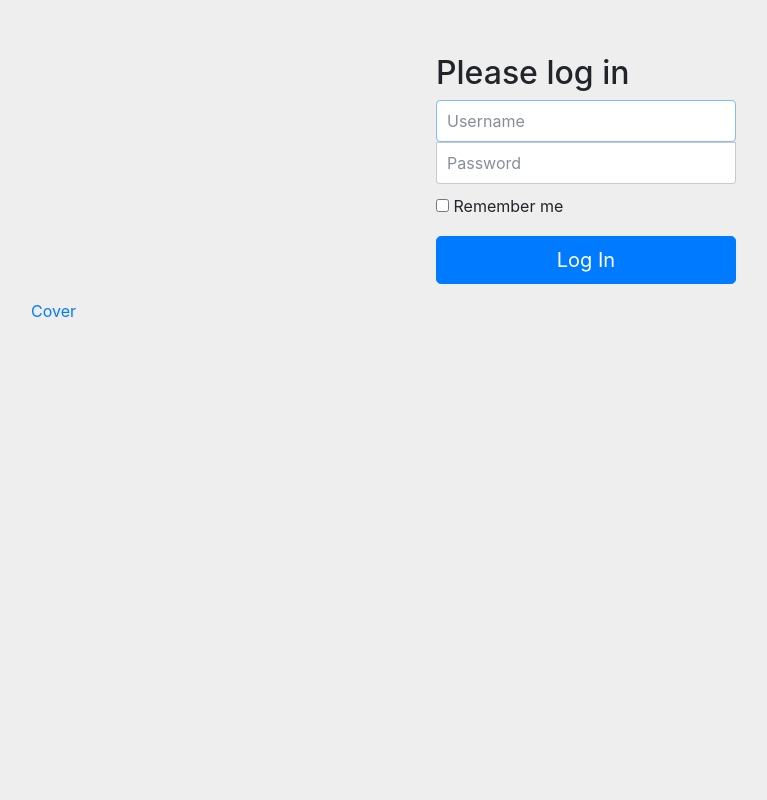
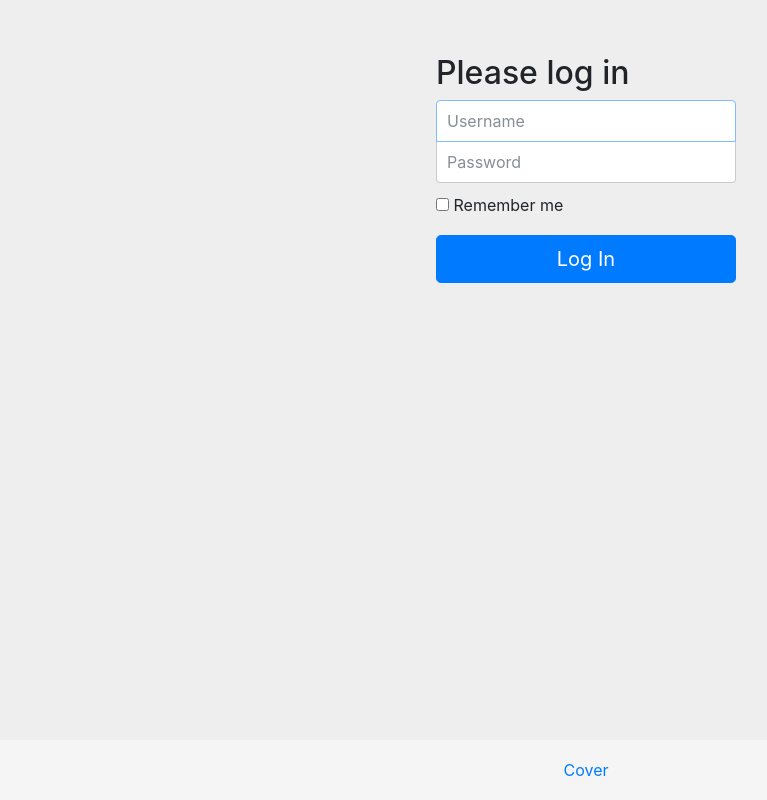
Before and after one commit to smartalecH/Project-Wiki, a Flask app: page /super-login in a window 1280 px wide. Shown: the whole page, without its empty margins (54-821 px from the left). Run offline with Flask 2, Linux system fonts and the light colour scheme; parts of the project's set-up code (start-up, migrations or seed data) failed here and were passed over; some libraries are stand-ins or nearby versions.

Commit message:
fix footer in log-in page

```diff
--- a/app/static/bootstrap4/login.css
+++ b/app/static/bootstrap4/login.css
@@ -27,7 +27,7 @@ body {
 .form-signin .form-control:focus {
   z-index: 2;
 }
-.form-signin input[type="email"] {
+.form-signin input[type="text"] {
   margin-bottom: -1px;
   border-bottom-right-radius: 0;
   border-bottom-left-radius: 0;
@@ -37,3 +37,13 @@ body {
   border-top-left-radius: 0;
   border-top-right-radius: 0;
 }
+
+.footer {
+  position: absolute;
+  bottom: 0;
+  width: 100%;
+  /* Set the fixed height of the footer here */
+  height: 60px;
+  line-height: 60px; /* Vertically center the text there */
+  background-color: #f5f5f5;
+}
--- a/app/templates/admin/wiki_super_admin.html
+++ b/app/templates/admin/wiki_super_admin.html
@@ -86,6 +86,7 @@
                 <td align="center"><a href="{{ url_for('admin.wiki_activate_group', group=g.name_no_whitespace) }}">Activate</a></td>
             {% endif %}
             <td><a href="{{ url_for('admin.wiki_delete_group', group=g.name_no_whitespace) }}" class="delete-db">Delete</a></td>
+            <td><input type="checkbox" checked data-toggle="toggle"></td>
         </tr>
         {% endfor %}
     </tbody>
--- a/app/templates/auth/wiki_login.html
+++ b/app/templates/auth/wiki_login.html
@@ -57,12 +57,9 @@
             </form>
         </div>
 
-        <footer class="footer">
-            <div class="container">
-                <p class="text-muted"><a href="{{ url_for('main.index') }}">Cover</a></p>
-             </div>
+        <footer class="footer" style="text-align:center">
+            <a href="{{ url_for('main.index') }}">Cover</a>
         </footer>
-
 
         <!-- Bootstrap core JavaScript
         ================================================== -->
```
Also changed, not shown: app/templates/search.html (+15 -9 lines).
